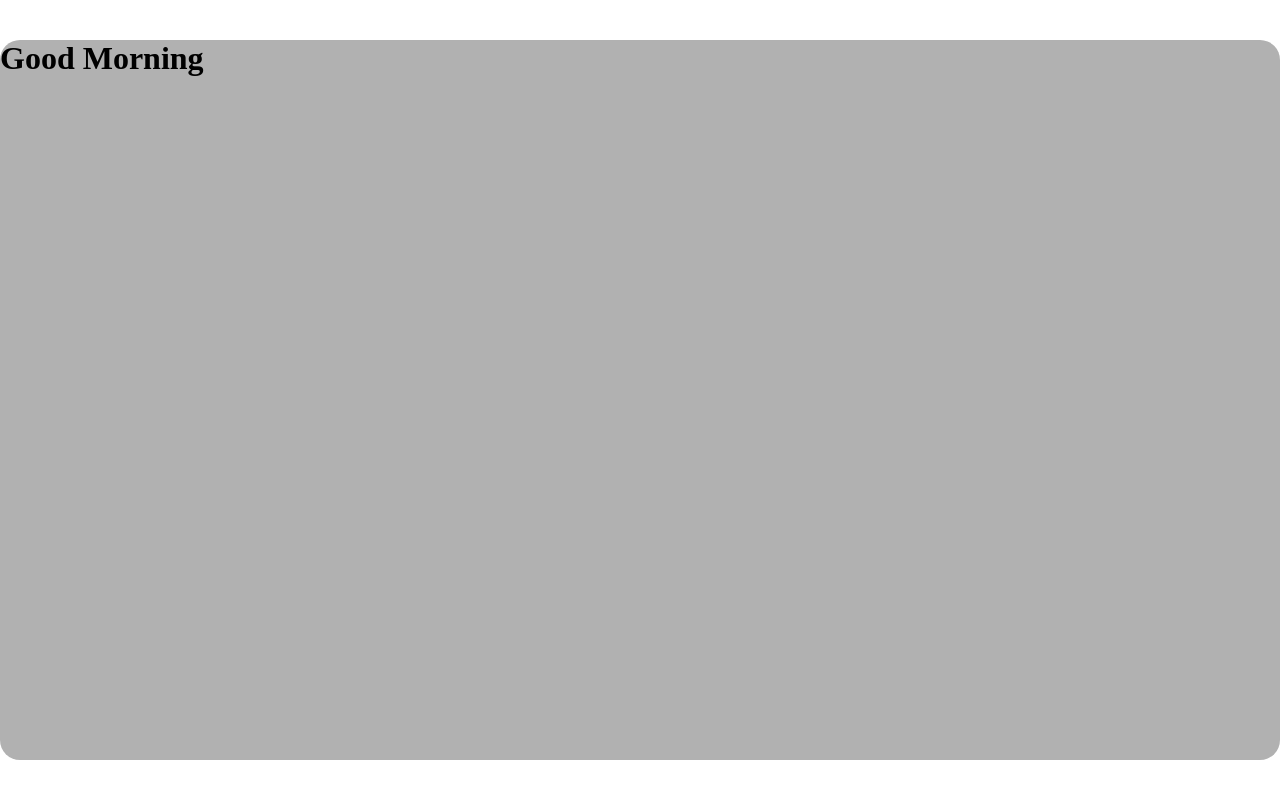
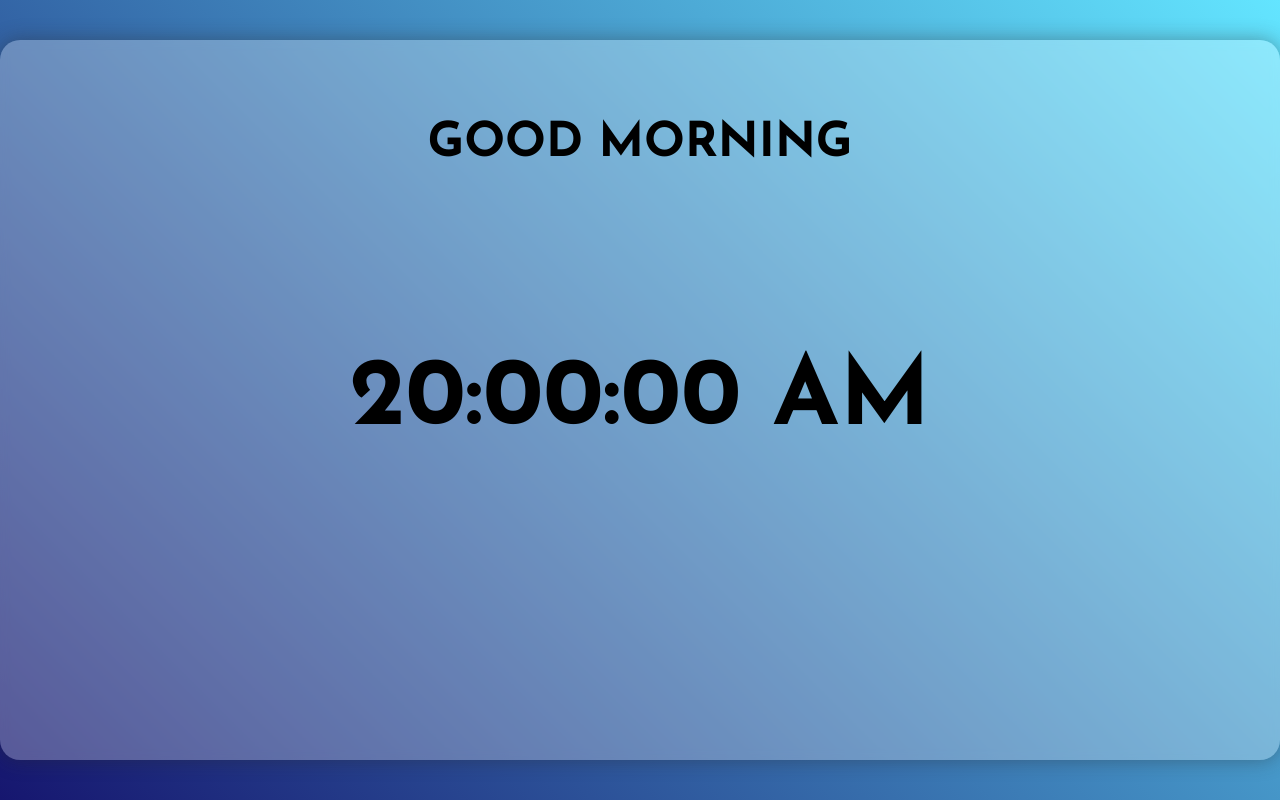
Before and after one commit to feebrian/simple-js-clock, a plain HTML site: page index.html in a window 1280 px wide. Drawn offline with Linux system fonts and the light colour scheme.

Commit message:
adding glass effect & add bg color

```diff
--- a/index.html
+++ b/index.html
@@ -15,12 +15,19 @@
   <main>
     <div class="container">
       <div class="wrapper">
+
         <div class="message">
-          <h1>Good Morning</h1>
+          <h1 class="main-message">Good Morning</h1>
+        </div>
+
+        <div class="clock">
+          <h1>20:00:00 AM</h1>
         </div>
       </div>
     </div>
   </main>
+
+
   <footer>
 
   </footer>
--- a/style.css
+++ b/style.css
@@ -4,6 +4,12 @@
   margin: 0;
   padding: 0;
   box-sizing: border-box;
+}
+
+body {
+  font-family: 'Josefin Sans', Arial, Helvetica, sans-serif;
+  background: rgb(2,0,36);
+  background: linear-gradient(45deg, rgba(2,0,36,1) 0%, rgba(22,22,111,1) 0%, rgba(99,229,255,1) 100%);
 }
 
 /* container */
@@ -13,11 +19,36 @@
   align-items: center;
   width: 100%;
   height: 100vh;
+  position: relative;
 }
 
 .wrapper {
   width: 1280px;
   height: 720px;
   border-radius: 20px;
-  background: #b1b1b1;
+  background: #ffffff47;
+  box-shadow: 0 0 20px #28282867;
+  backdrop-filter: blur(5px);
+  position: absolute;
 }
+
+/* message */
+.message {
+  display: flex;
+  justify-content: center;
+  margin-top: 5rem;
+}
+
+.main-message {
+  font-size: 3rem;
+  text-transform: uppercase;
+}
+
+.clock {
+  position: absolute;
+  top: 50%; right: 50%;
+  transform: translate(50%,-50%);
+  justify-content: center;
+  align-items: center;
+  font-size: 3rem;
+}
```
